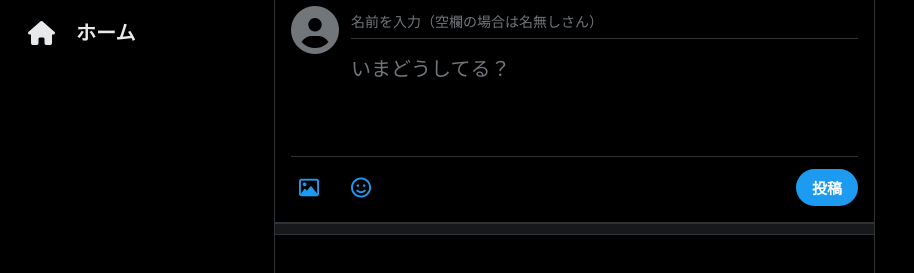
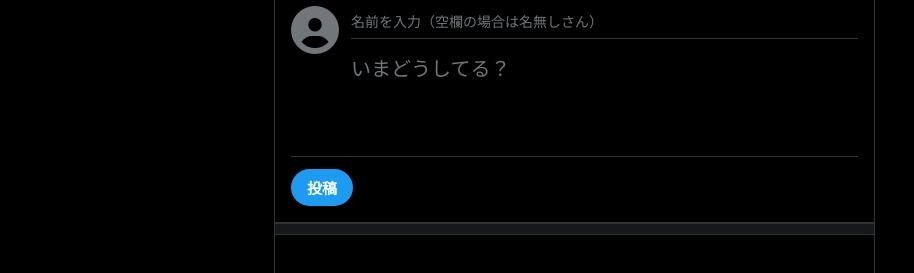
Before and after one commit to IImon1293/Keiziban_Claude, a website: page index.html in a window 1280 px wide. Shown: the part 71-344 px from the top of the page, without its empty margins (0-914 px from the left). Drawn offline with Linux system fonts and the light colour scheme; no server answers.

Commit message:
不要なアイコンを削除

```diff
--- a/index.html
+++ b/index.html
@@ -15,10 +15,6 @@
                 <span>掲示板</span>
             </div>
             <nav class="nav-menu">
-                <a href="#" class="nav-item active">
-                    <i class="fas fa-home"></i>
-                    <span>ホーム</span>
-                </a>
             </nav>
         </div>
 
@@ -40,8 +36,6 @@
                     </div>
                     <div class="compose-footer">
                         <div class="compose-options">
-                            <i class="far fa-image"></i>
-                            <i class="far fa-smile"></i>
                         </div>
                         <button type="submit" class="tweet-button">投稿</button>
                     </div>
--- a/styles.css
+++ b/styles.css
@@ -168,21 +168,7 @@ body {
 }
 
 .compose-options {
-    display: flex;
-    gap: 16px;
-    color: #1d9bf0;
-}
-
-.compose-options i {
-    font-size: 20px;
-    cursor: pointer;
-    padding: 8px;
-    border-radius: 50%;
-    transition: background-color 0.2s;
-}
-
-.compose-options i:hover {
-    background-color: rgba(29, 155, 240, 0.1);
+    display: none;
 }
 
 .tweet-button {
```
